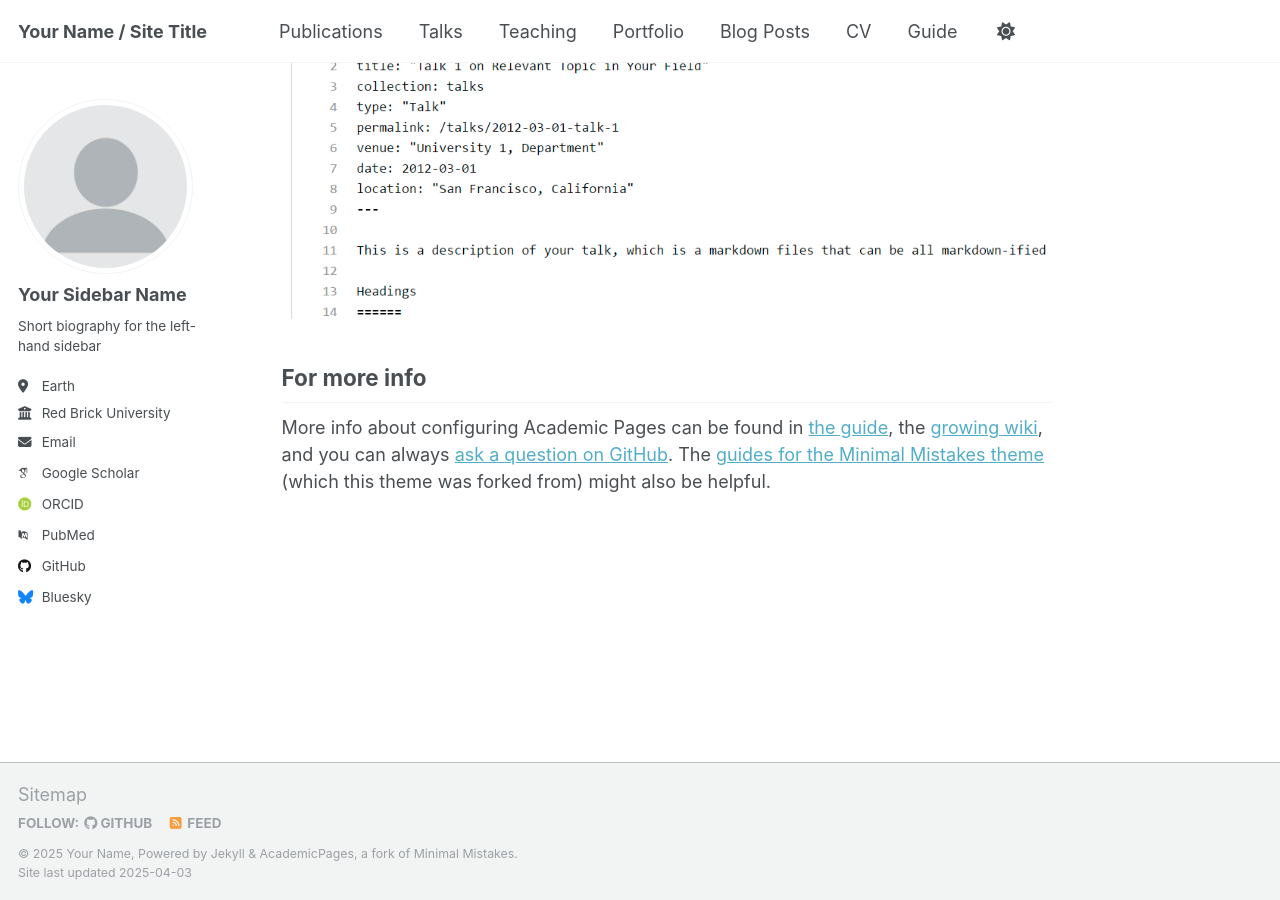
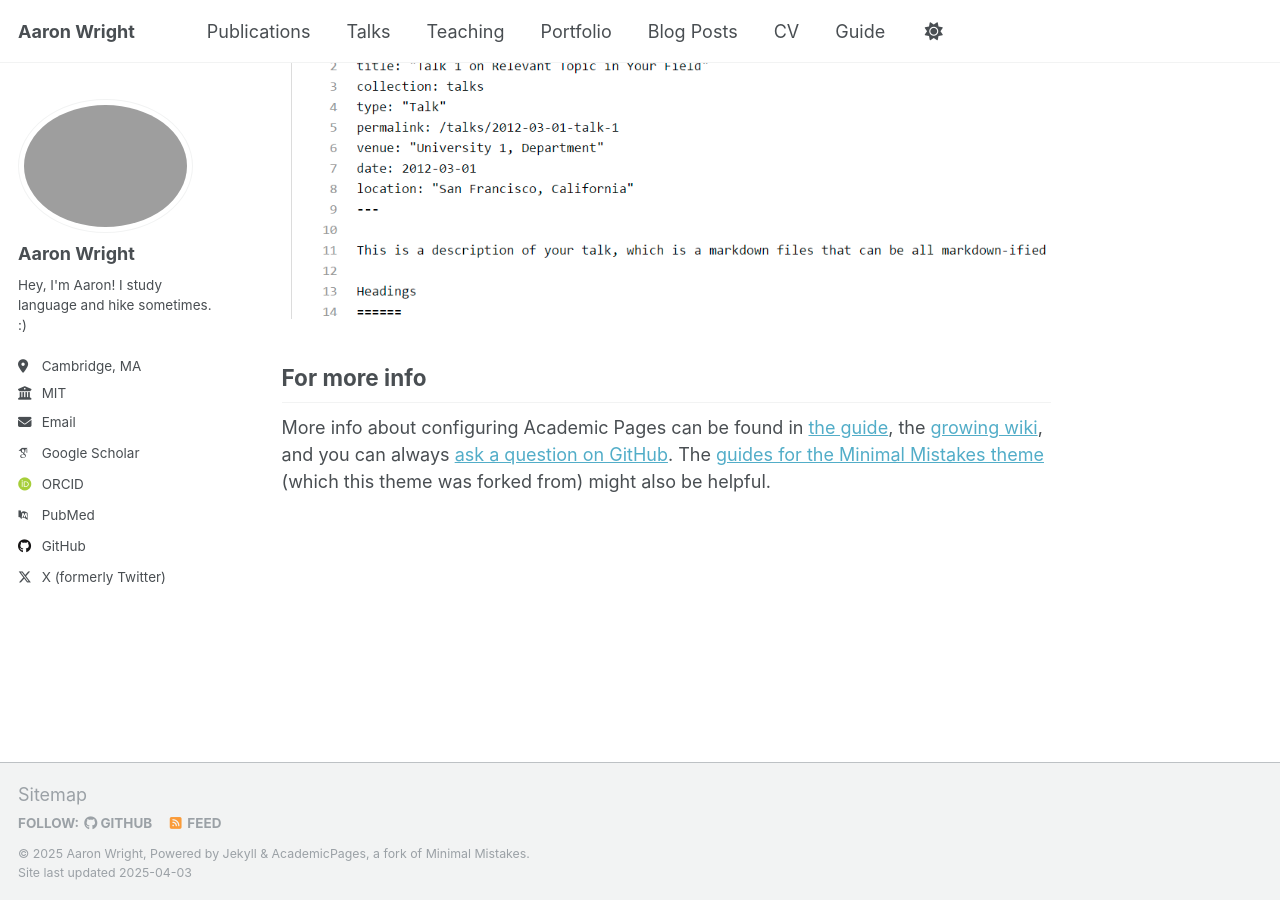
Before and after one commit to aaronwriight/aaronwriight.github.io, a Jekyll site: the page built from _pages/about.md, in a window 1280 px wide and 900 px high, scrolled down 2636 px. Built offline with Jekyll 4.4.1, drawn with Linux system fonts in a browser that asks for light colours; some web fonts are replaced.

Commit message:
Update _config.yml

```diff
--- a/_config.yml
+++ b/_config.yml
@@ -9,33 +9,33 @@
 # Basic Site Settings
 locale                   : "en-US"
 site_theme               : "default"
-title                    : "Your Name / Site Title"
+title                    : "Aaron Wright"
 title_separator          : "-"
-name                     : &name "Your Name"
-description              : &description "personal description"
-url                      : https://academicpages.github.io # the base hostname & protocol for your site e.g. "https://[your GitHub username].github.io"
+name                     : &name "Aaron Wright"
+description              : &description "Welcome!"
+url                      : https://aaronwriight.github.io # the base hostname & protocol for your site e.g. "https://[your GitHub username].github.io"
 baseurl                  : "" # the subpath of your site, e.g. "/blog"
-repository               : "academicpages/academicpages.github.io"
+repository               : "aaronwriight/aaronwriight.github.io"
 
 # Site Author - The following control what appear as part of the author content on the side bar.
 #               If a field is blank the icon and link will not appear, otherwise it will be shown.
 #               Additional customization can be done by editing /_includes/author-profile.html
 author:
   # Biographic information
-  avatar           : "profile.png"
-  name             : "Your Sidebar Name"
+  avatar           : "pfp3_2024_mit.png"
+  name             : "Aaron Wright"
   pronouns         : # example: "she/her"
-  bio              : "Short biography for the left-hand sidebar"
-  location         : "Earth"
-  employer         : "Red Brick University"
+  bio              : "Hey, I'm Aaron! I study language and hike sometimes. :)"
+  location         : "Cambridge, MA"
+  employer         : "MIT"
   uri              : # URL
-  email            : "none@example.org"
+  email            : "aawva@mit.edu"
 
   # Academic websites
   arxiv            : # URL - Update with the correct link to your profile
-  googlescholar    : "https://scholar.google.com/citations?user=PS_CX0AAAAAJ"
+  googlescholar    : "https://scholar.google.com/citations?user=2b1N4FcAAAAJ&hl=en"
   impactstory      : # URL
-  orcid            : "http://orcid.org/yourorcidurl"
+  orcid            : "https://orcid.org/0009-0003-2532-2866"
   semantic         : # URL
   pubmed           : "https://www.ncbi.nlm.nih.gov/pubmed/?term=john+snow"
   researchgate     : # URL
@@ -45,12 +45,12 @@ author:
   bitbucket        : # Username - Update with your username on the site
   codepen          : # Username
   dribbble         : # Username
-  github           : "academicpages"
+  github           : "aaronwriight"
   kaggle           : # Username
   stackoverflow    : # User number or user number and name (i.e., use "1" or "1/jeff-atwood")
 
   # Social media
-  bluesky          : "bsky.app" # Replace this with you Bluesky username
+  bluesky          : # Replace this with you Bluesky username
   facebook         : # Username
   flickr           : # Username
   foursquare       : # Username
@@ -67,7 +67,7 @@ author:
   steam            : # Username
   telegram         : # URL
   tumblr           : # Username
-  twitter          : # Username for X / Twitter
+  twitter          : "aaronwriight" # Username for X / Twitter
   vine             : # Username
   weibo            : # Username
   wikipedia        : # Username
```
